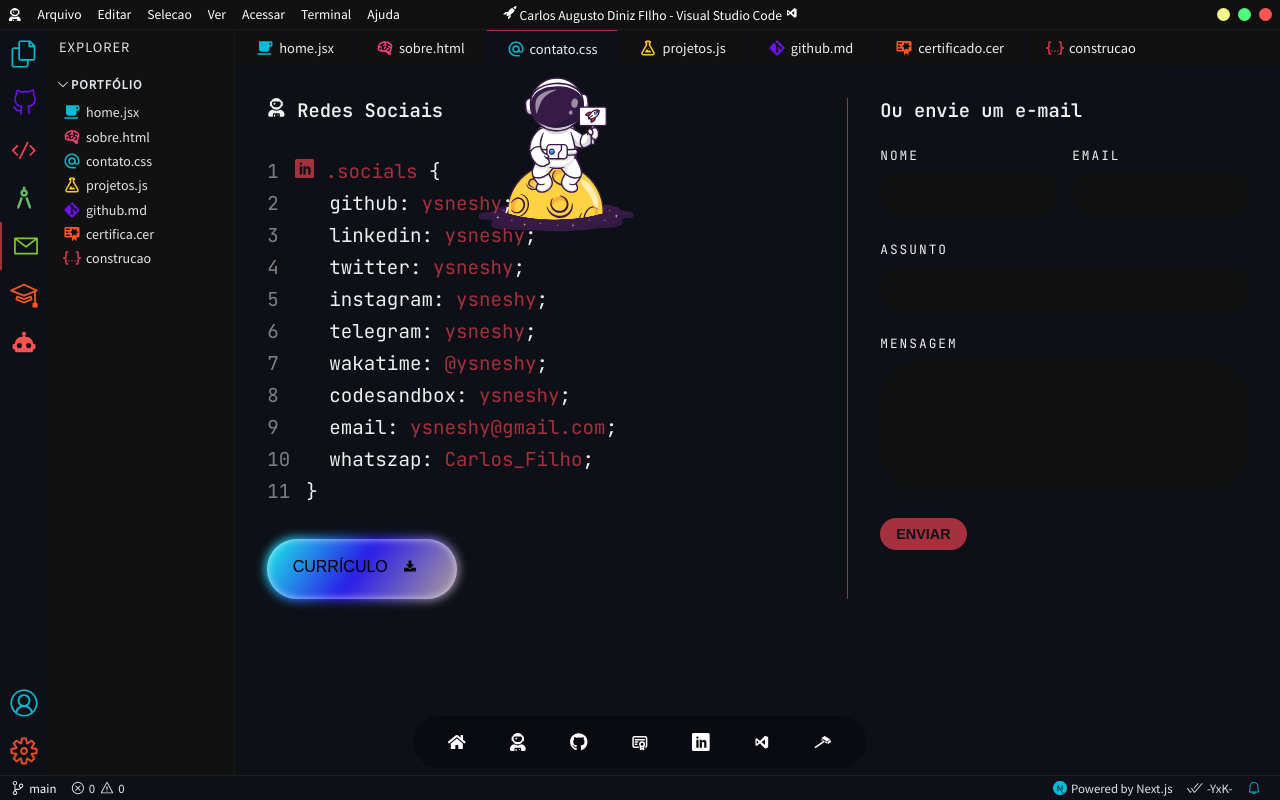
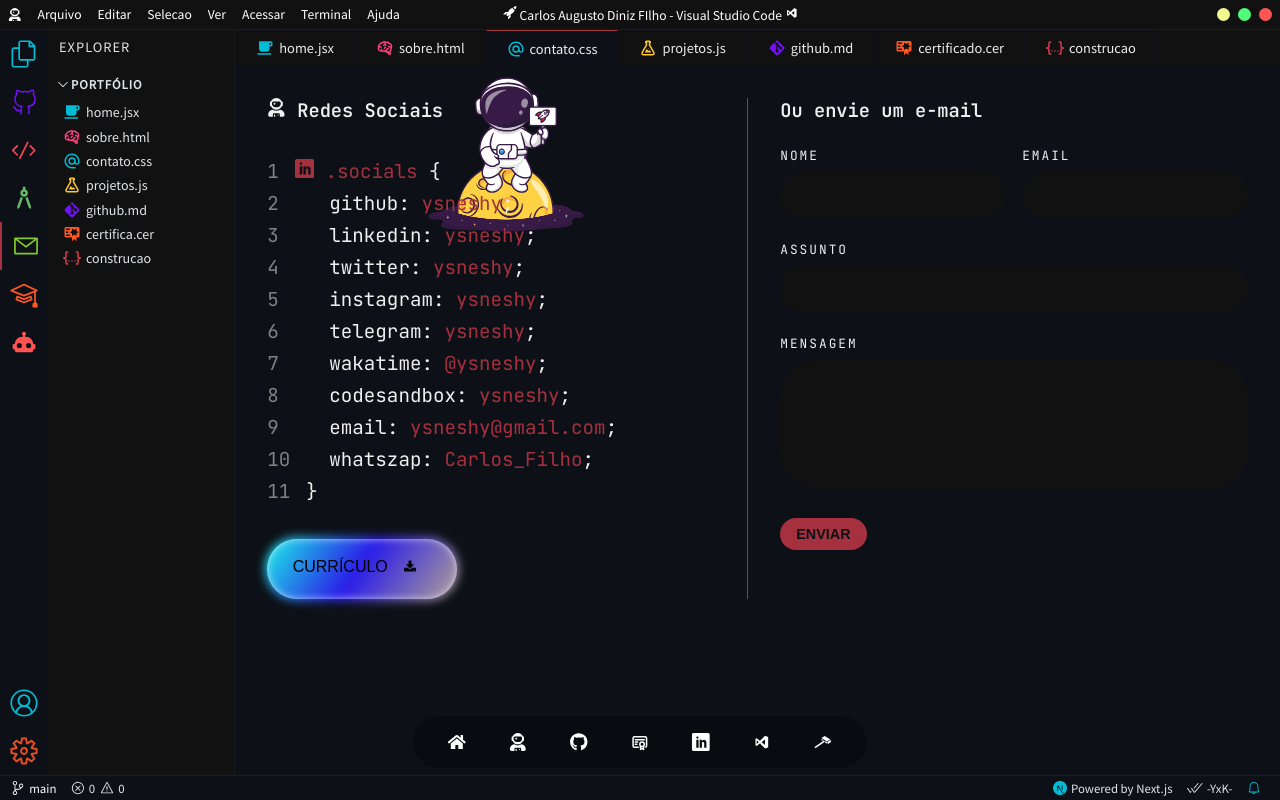
Before and after one commit to ysneshy/portfolio-carlos-filho, a Next.js app: page /contact in a window 1280 px wide. Built offline with nearby package versions, Linux system fonts and the light colour scheme.

Commit message:
upgrade37 :zap:

```diff
--- a/styles/ContactPage.module.css
+++ b/styles/ContactPage.module.css
@@ -20,7 +20,7 @@
   display: flex;
   gap: 2rem;
   height: 01vh;
-  width: 580px;
+  width: 480px;
   bottom: 20;
   align-items: center;
   justify-content: center;
```
